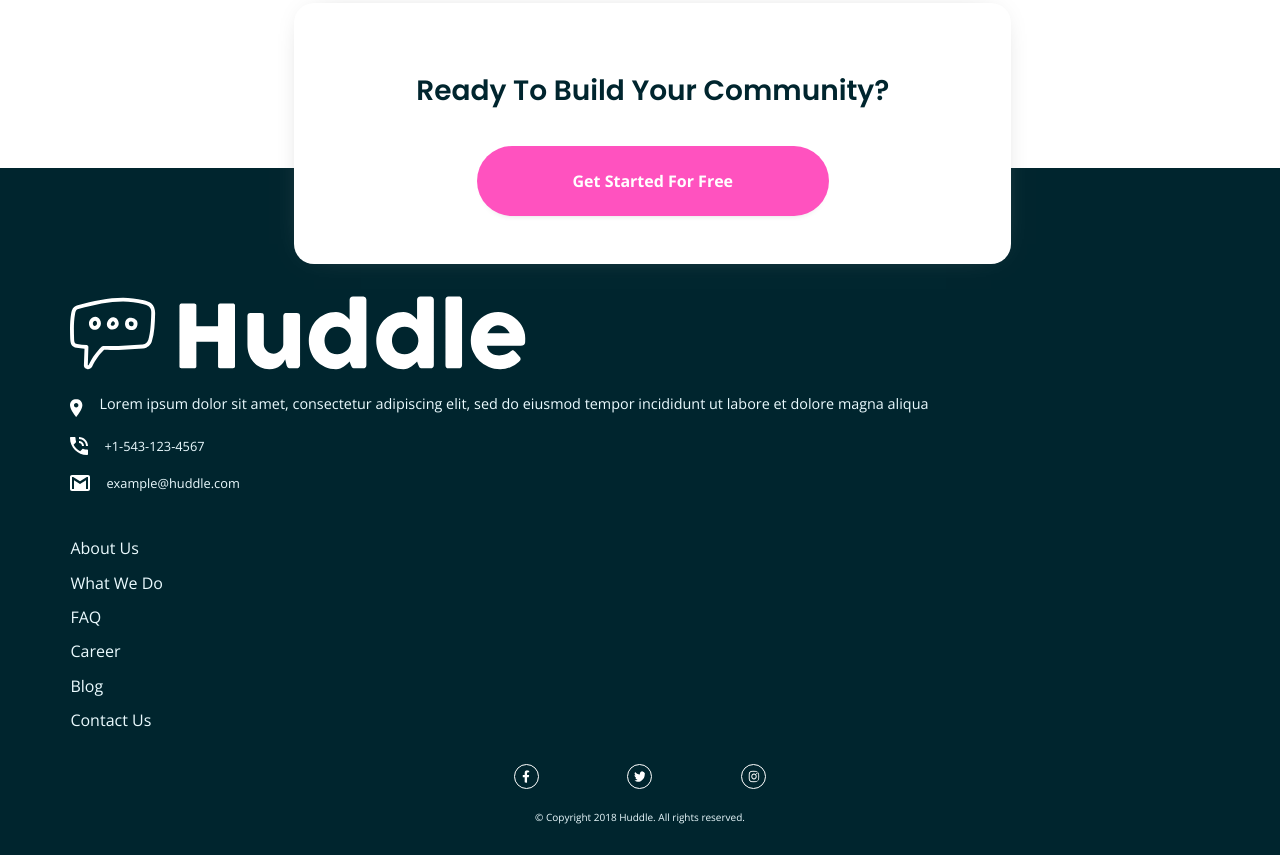
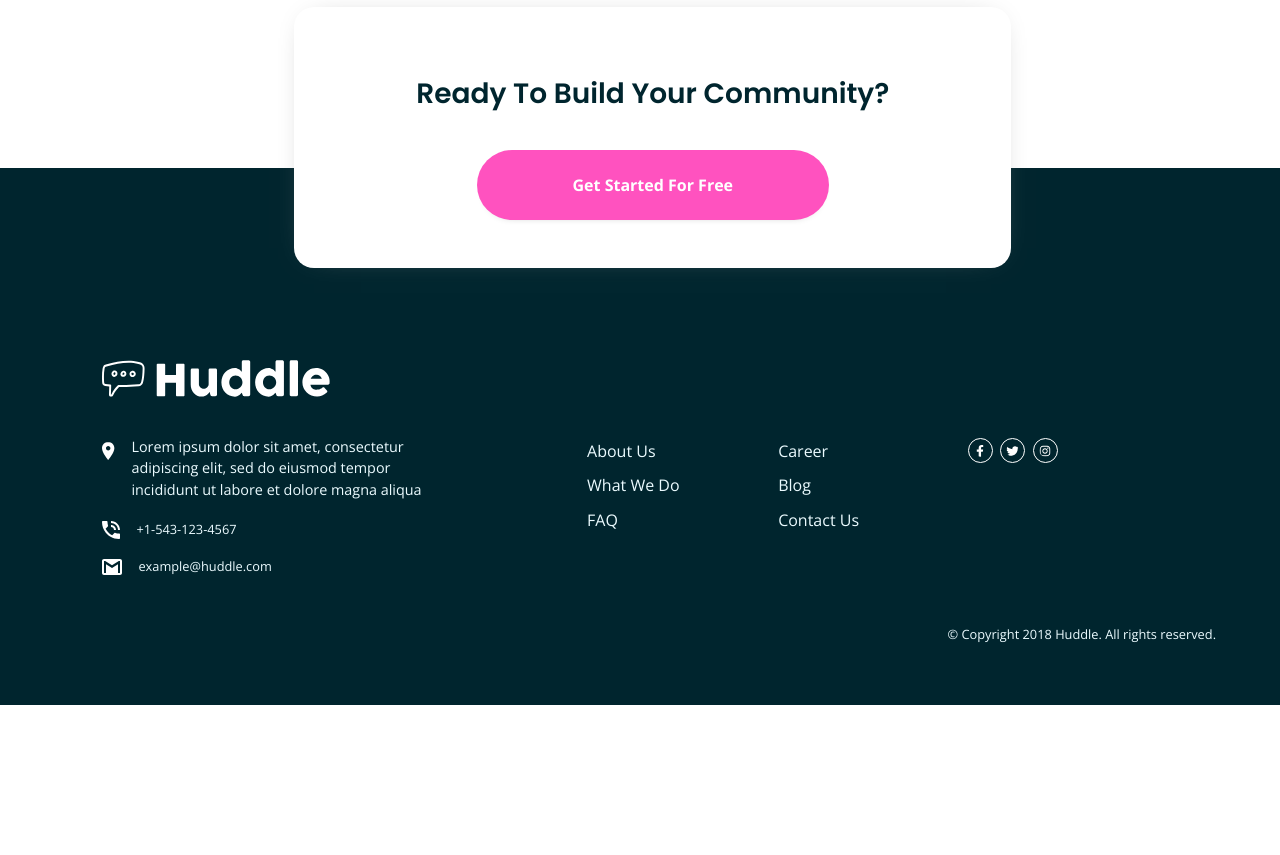
Before and after one commit to BC-MAY-21-ROR/kata-01-diseno-web-k1-feb22-4, a website: page index.html in a window 1280 px wide. Shown: the part 2263-3118 px from the top of the page. After the commit the page ends 2968 px from the top, so only its background shows below. Drawn offline with nearby package versions, Linux system fonts and the light colour scheme.

Commit message:
Add latest footer styles for desktop
Co-authored-by: DiegoSteve <diegosteve123321@gmail.com>
Co-authored-by: brocha05 <brocha_05@hotmail.com>
Co-authored-by: EliasUR <eliasrodriguez2002@hotmail.com>

```diff
--- a/index.html
+++ b/index.html
@@ -65,8 +65,10 @@
       <button class="button button-pink">Get Started For Free</button>
     </div>
     <div class="content">
+      <div class="footer__contentInformation">
+        <img class="footer__contact--logo filter-white" src="../images/logo.svg" alt="Logo Image" class="filter-white">
+        <div class="footer__information">
           <div class="footer__contact">
-        <img class="footer__contact--logo filter-white" src="../images/logo.svg" alt="Logo Image" class="filter-white">
             <div class="icons">
               <img src="../images/icon-location.svg" alt="location icon" class="locations">
               <p>Lorem ipsum dolor sit amet, consectetur adipiscing elit, sed do eiusmod tempor
@@ -86,6 +88,8 @@
               <li><a href="#">About Us</a></li>
               <li><a href="#">What We Do</a></li>
               <li><a href="#">FAQ</a></li>
+            </ul>
+            <ul>
               <li><a href="#">Career</a></li>
               <li><a href="#">Blog</a></li>
               <li><a href="#">Contact Us</a></li>
@@ -96,8 +100,10 @@
             <img class="filter-white" src="../images/twitter-brands.svg" alt="twitter icon">
             <img class="filter-white" src="../images/instagram-brands.svg" alt="instagram icon">
           </div>
+        </div>
+      </div>
+    </div>
     <p class="footer__copyright">&copy; Copyright 2018 Huddle. All rights reserved.</p>
-    </div>
   </footer>
 
   <!--
--- a/sass/layout/_footer.scss
+++ b/sass/layout/_footer.scss
@@ -2,6 +2,12 @@
   position: relative;
   padding-top: 8rem;
   background-color: $very-dark-cyan;
+
+  @include desktop{
+    padding-top: 12rem;
+    padding-bottom: 2rem;
+
+  }
 
   .card-float {
     background-color: white;
@@ -21,7 +27,7 @@
       flex-direction: column;
       justify-content: space-around;
       margin: 0 23%;
-      top: -24%;
+      top: -30%;
       width: 56%;
     }
 
@@ -46,6 +52,15 @@
     }
   }
 
+
+  .footer__information {
+    @include desktop {
+      display: flex;
+      justify-content: space-between;
+      margin: 0 8rem 0 2rem;;
+    }
+  }
+
     a,p {
       color: $very-pale-cyan;
       text-decoration: solid;
@@ -57,6 +72,10 @@
       padding: 0;
     }
 
+    ul:first-of-type {
+      margin-bottom: 0;
+    }
+
     li {
       margin: 1rem 0;
     }
@@ -65,15 +84,26 @@
       margin: 20px 0 0 0;
       padding-bottom: 2rem;
       text-align: center;
+
+      @include desktop {
+        text-align: right;
+        font-size: 0.8rem;
+        margin-right: 4rem;
+        margin-top: 0;
+      }
     }
   }
 
   .footer__contact {
     margin-bottom: 3rem;
 
-    .footer__contact--logo {
-      width: 40%;
+    @include desktop{
+      width: 25rem;
+      margin-bottom: 2rem;
+
     }
+
+
 
     .icons:first-of-type {
       align-items: start;
@@ -105,6 +135,16 @@
     }
   }
 
+  .footer__contact--logo {//esto va afuera
+    width: 40%;
+
+    @include desktop{
+      width: 20%;
+      margin-left: 2rem;
+      margin-bottom: 1rem;
+    }
+  }
+
 .footer__nav {
   a {
     font-size: 1rem;
@@ -113,6 +153,13 @@
       font-weight: 700;
     }
   }
+
+  @include desktop {
+    display: flex;
+    width: 17rem;
+    justify-content: space-between;
+  }
+
 }
 
 .footer__icons {
@@ -123,6 +170,11 @@
   margin-top: 3rem;
   margin: auto;
   width: 30%;
+
+  @include desktop{
+    width: 10%;
+    margin: 20px;
+  }
 
   img {
     border-radius: 50%;
```
Also changed, not shown: css/app.css. Lines whose indentation alone changed are shown as unchanged.
